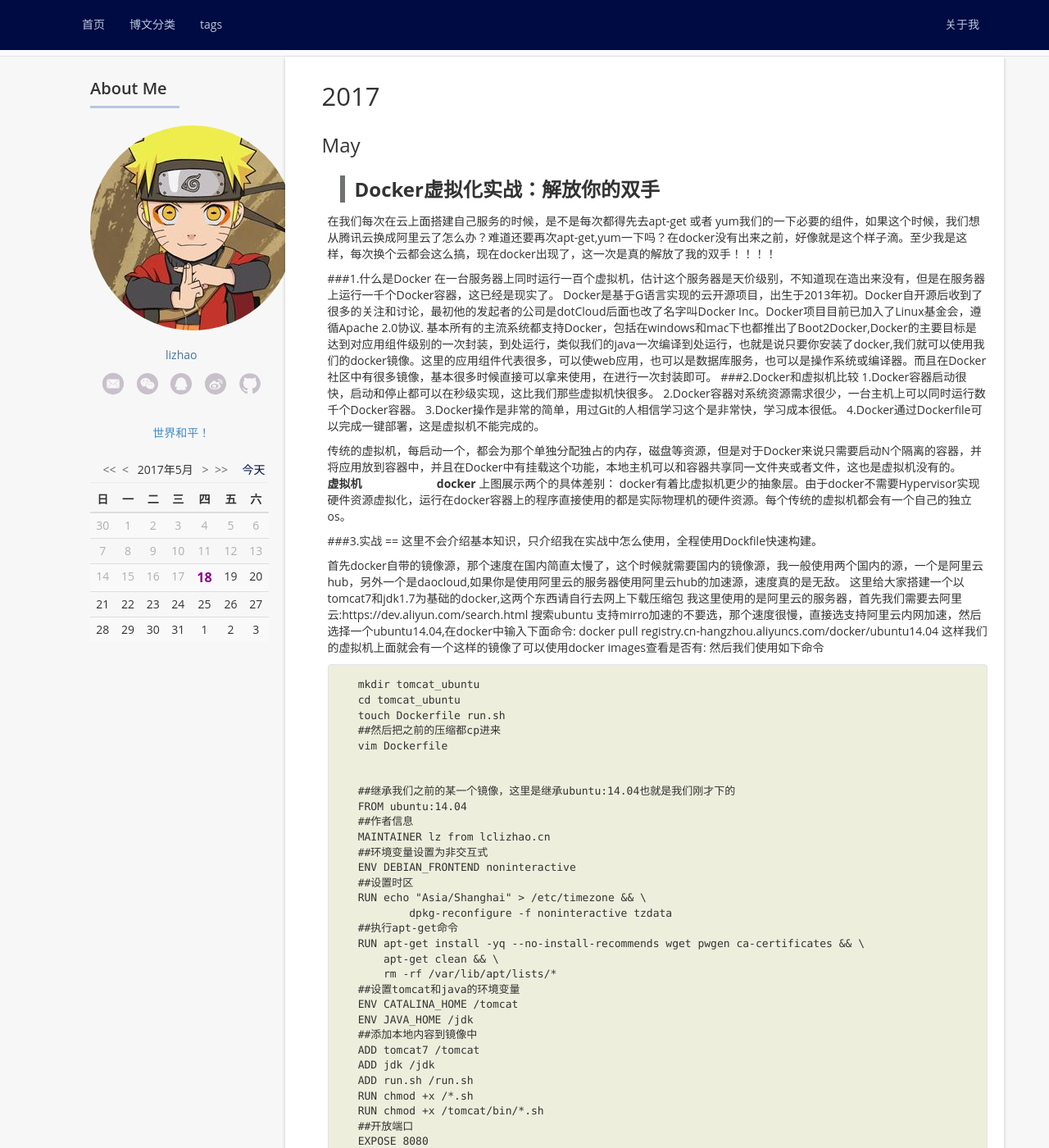
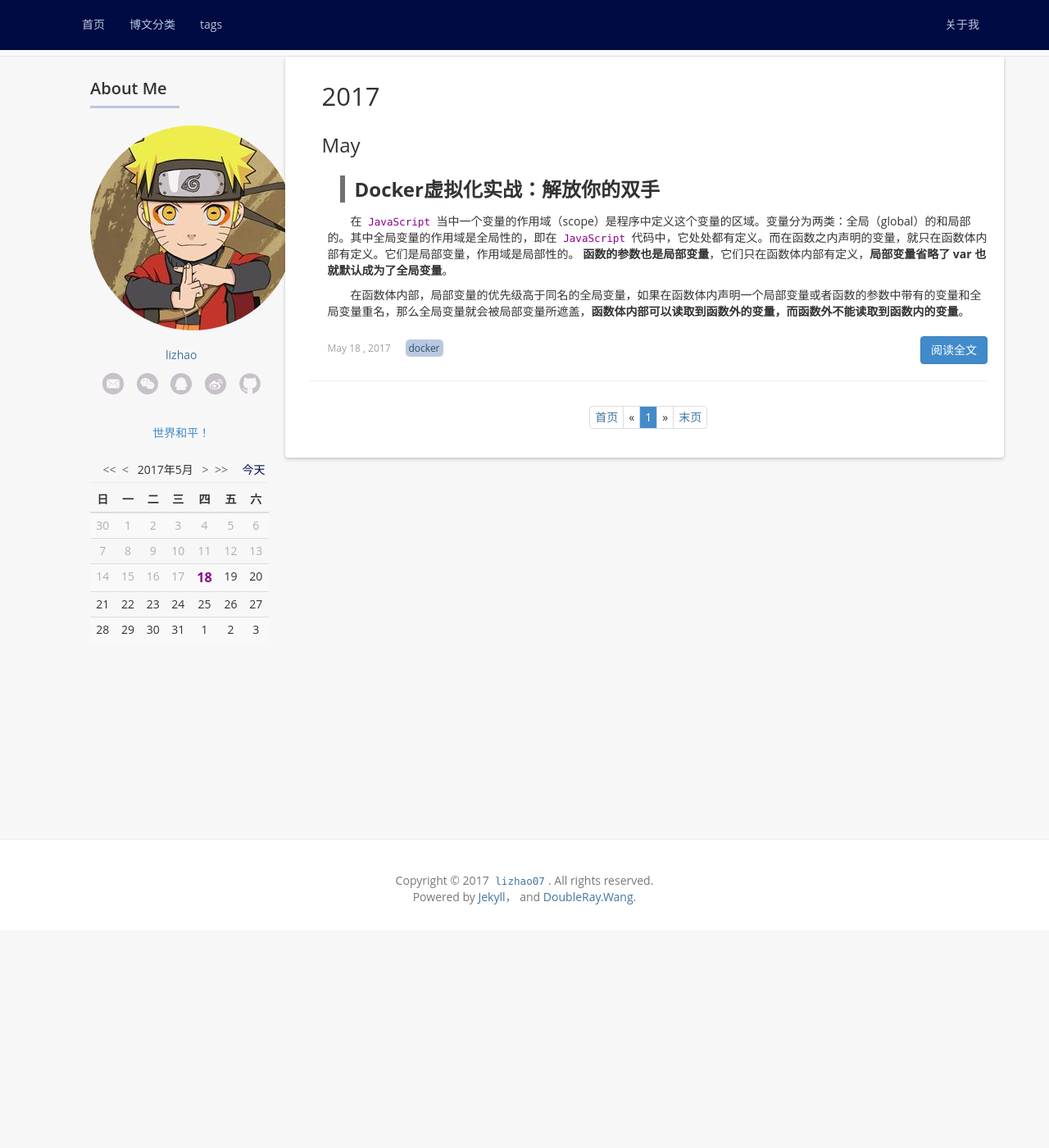
Before and after one commit to CoffeeLatte007/lzggsimida123.github.io, a Jekyll site: the page built from index.html, in a window 1280 px wide and 1400 px high, scrolled down 266 px. Shown: the whole window at 82% size. Built offline with Jekyll 4.4.1, drawn with Linux system fonts in a browser that asks for light colours; nearby versions of some CDN libraries; the list of posts is cut into pages by our own code; comment, search, counter and statistics services are not loaded; after the commit the page ends 1400 px from its top, so only the background shows below that; some of the changed text lies outside the part shown.

Commit message:
添加文章
Signed-off-by: lizhao07 <lizhao07@meituan.com>

````diff
--- a/_posts/interview/2017-05-18-docker-effects.md
+++ b/_posts/interview/2017-05-18-docker-effects.md
@@ -9,7 +9,36 @@
 * content
 {:toc}
 
-  在我们每次在云上面搭建自己服务的时候，是不是每次都得先去apt-get 或者 yum我们的一下必要的组件，如果这个时候，我们想从腾讯云换成阿里云了怎么办？难道还要再次apt-get,yum一下吗？在docker没有出来之前，好像就是这个样子滴。至少我是这样，每次换个云都会这么搞，现在docker出现了，这一次是真的解放了我的双手！！！！
+
+　　在 ```JavaScript``` 当中一个变量的作用域（scope）是程序中定义这个变量的区域。变量分为两类：全局（global）的和局部的。其中全局变量的作用域是全局性的，即在 ```JavaScript``` 代码中，它处处都有定义。而在函数之内声明的变量，就只在函数体内部有定义。它们是局部变量，作用域是局部性的。 **函数的参数也是局部变量**，它们只在函数体内部有定义，**局部变量省略了 var 也就默认成为了全局变量**。
+
+　　在函数体内部，局部变量的优先级高于同名的全局变量，如果在函数体内声明一个局部变量或者函数的参数中带有的变量和全局变量重名，那么全局变量就会被局部变量所遮盖，**函数体内部可以读取到函数外的变量，而函数外不能读取到函数内的变量**。<!-- more -->
+
+先看一个实例：
+
++ code 1
+
+```js
+var i=10;
+function a() {
+    alert(i);
+};
+a();
+```
+
++ code 2
+
+```js
+var i=10;
+function a() {
+    alert(i);
+    var i = 2;
+};
+a();
+```
+
+　　根据“多年”的编程经验你可能觉得这两个代码输出是一样的，但是事实却是第一个代码正常输出了变量的值---10，而第二个代码输出的却是 undefined。由此可以引出关于变量应该关注的几个问题：
+
 
 
 
````
